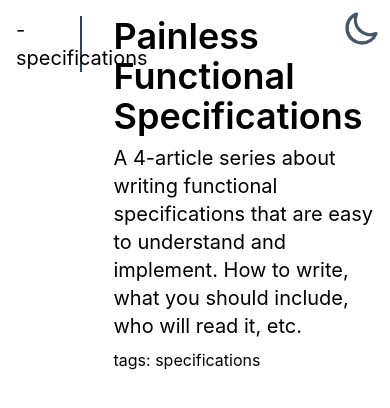
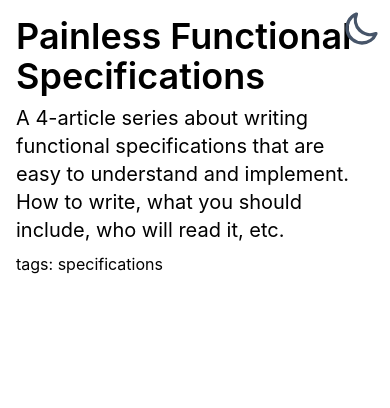
Before and after one commit to yanislav-igonin/mustread, a Next.js app: page / in a window 390 px wide. Shown: the top 408 px of the page. Built offline with nearby package versions, Linux system fonts and the light colour scheme.

Commit message:
didable menu on mobile

```diff
--- a/components/Layout.tsx
+++ b/components/Layout.tsx
@@ -9,7 +9,7 @@ export const Layout = ({ children }: { children: React.ReactNode }) => <div>
 
   <div className='w-screen h-screen dark:bg-slate-700 grid grid-cols-4'>
     <Menu tags={tags} />
-    <div className='col-span-3 p-4'>
+    <div className='md:col-span-3 col-span-4 p-4'>
       <main>
         {children}
       </main>
--- a/components/Menu.tsx
+++ b/components/Menu.tsx
@@ -11,7 +11,7 @@ const Tag = (tag: string) => <li key={tag}
   </Link>
 </li>;
 
-export const Menu = ({ tags }: Props) => <div className='p-4'>
+export const Menu = ({ tags }: Props) => <div className='p-4 hidden md:block'>
   <ul className='border-r-2 border-r-slate-700 dark:border-r-stone-100'>
     {tags.map(Tag)}
   </ul>
```
